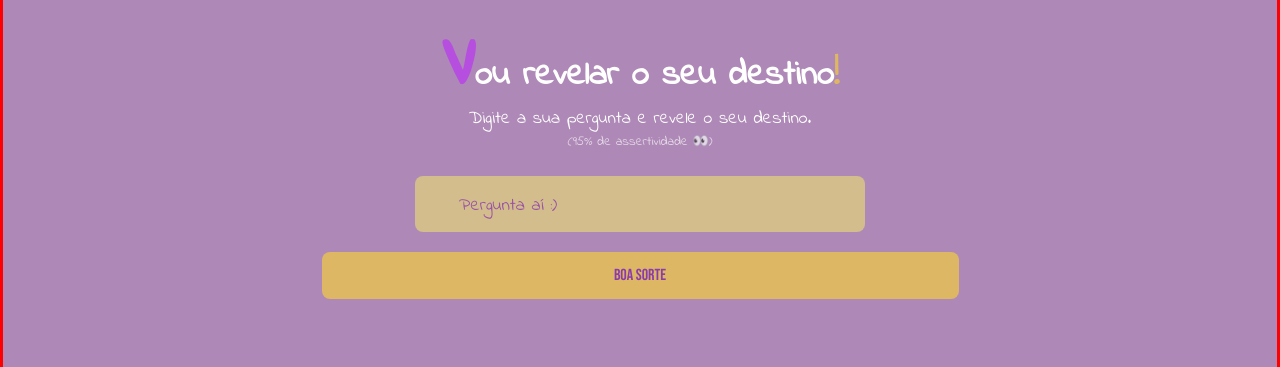
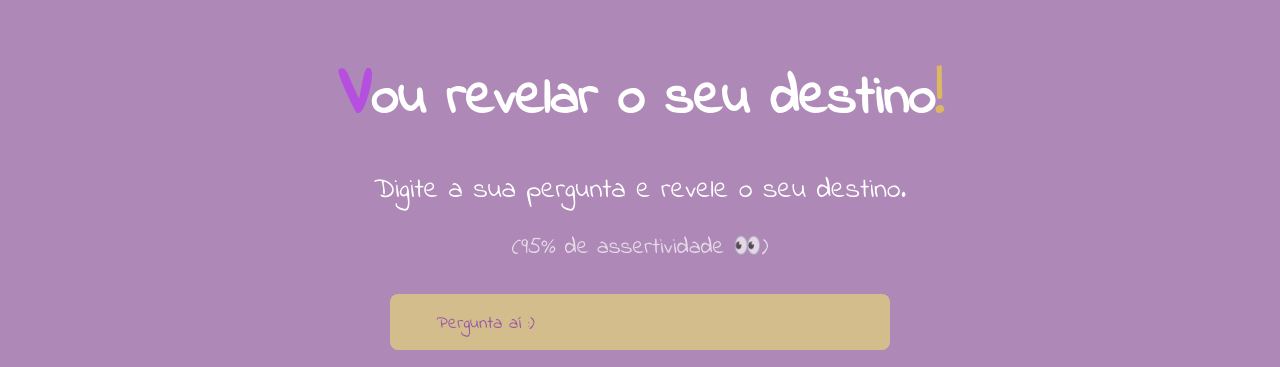
Before and after one commit to Mariballardin/appseethefuture, a plain HTML site: page index.html in a window 1280 px wide. Shown: the part 506-873 px from the top of the page. Drawn offline with Linux system fonts and the light colour scheme.

Commit message:
refatorando

```diff
--- a/style.css
+++ b/style.css
@@ -25,14 +25,10 @@
 html {
   scroll-behavior: smooth;
 }
-.page {
-  border: 3px red solid;
-  /* max-width: clamp(33rem, 30rem + 60vw, 117rem);
-  padding: 0 5rem;
- */
-}
+
 
 body {
+
   background: var(--back-color);
   color: white;
   text-align: center;
@@ -111,8 +107,9 @@ input {
 
 
   border-radius: 8px;
-  min-width: 45rem;
-  min-height: 30px;
+  width: 300px;
+  /* min-width: 45rem; */
+  height: 30px;
 
 }
 
@@ -173,7 +170,7 @@ button {
   margin-top: 20px;
   margin-bottom: 10rem;
   background-color: #DEB764;
-  width: 50%;
+  width: 130px;
   min-height: 25px;
   border-radius: 8px;
   font-family: var(--font-One);
@@ -199,3 +196,40 @@ button:hover {
 input:invalid {
   border: 1px solid #FF1010;
 } */
+
+@media (min-width: 700px) {
+
+h1 {
+  font-size: 5.5rem ;
+  margin-top: 80px;
+  margin-bottom: 50px;
+}
+
+
+p {
+  font-family: var(--font-Two);
+  font-size: 2.8rem;
+
+}
+.span {
+  margin-top: 20px;
+  margin-bottom: 30px;
+
+  font-family: var(--font-Two);
+  font-size: 2.3rem;
+  opacity: 0.7;
+}
+
+input {
+
+
+  width: 500px;
+  /* min-width: 45rem; */
+  height: 30px;
+
+}
+  button{
+  width: 200px;
+}
+
+}
```
